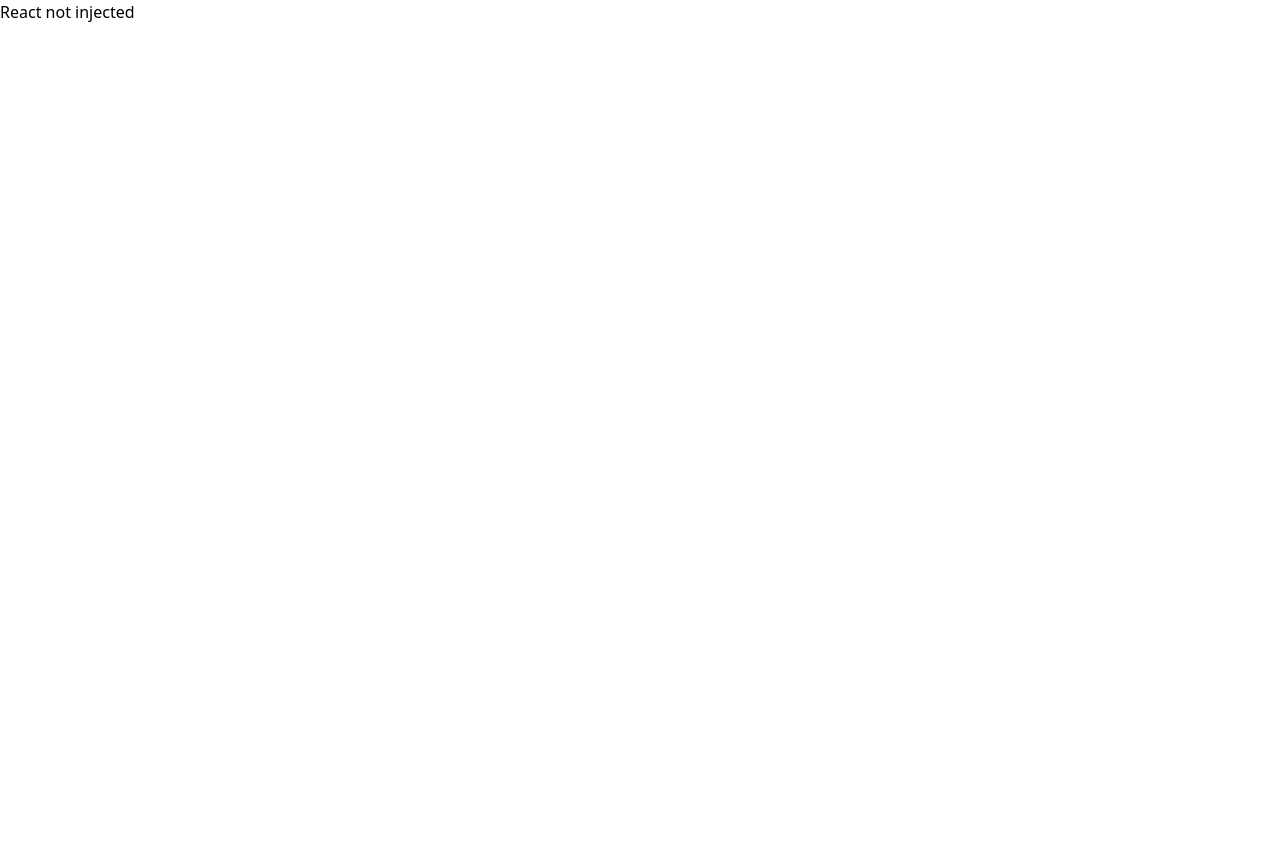
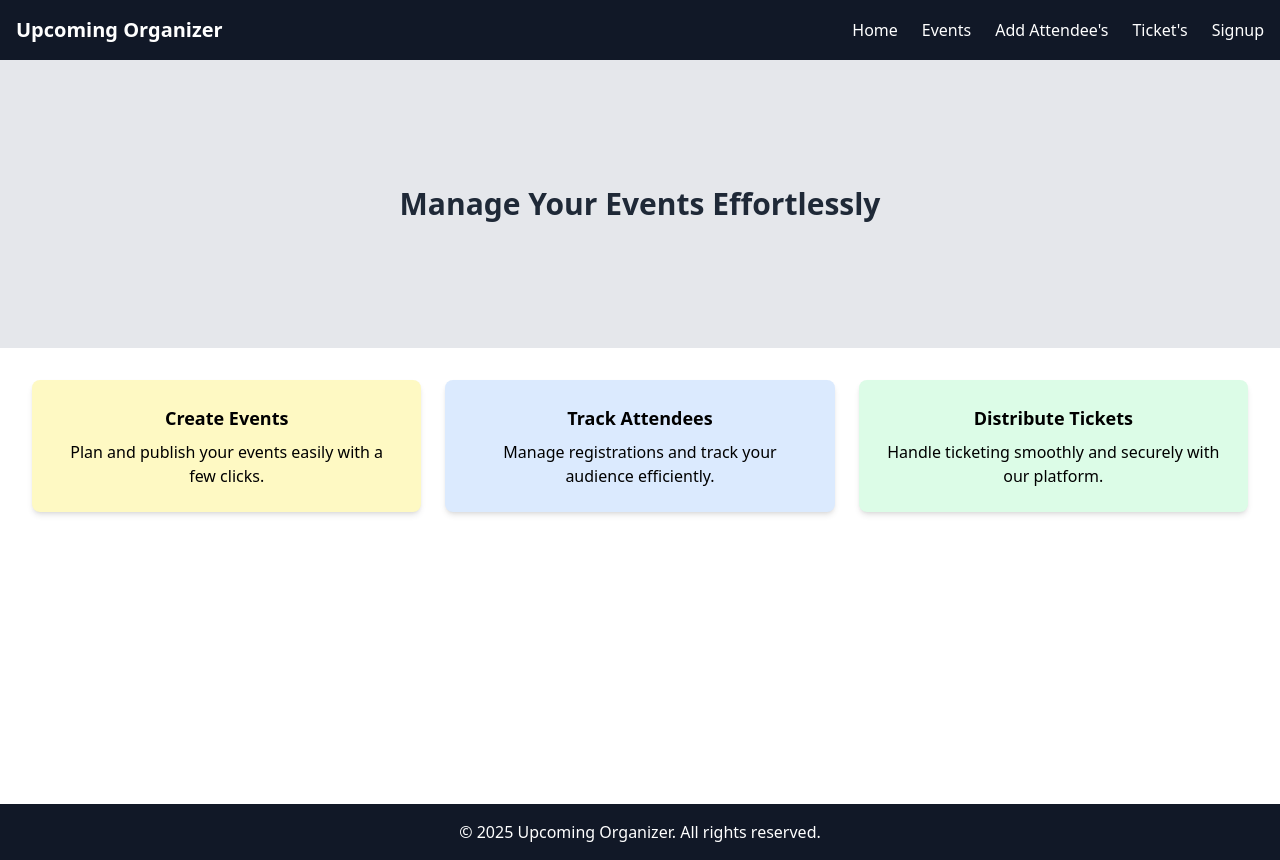
Before and after one commit to razalcp/Upcoming_frontend, a React (Vite) app: page / in a window 1280 px wide. Before the commit the page ends 800 px from the top, so only its background shows below. Built offline with nearby package versions, Linux system fonts and the light colour scheme.

Commit message:
changed_link

```diff
--- a/index.html
+++ b/index.html
@@ -5,7 +5,7 @@
     <meta charset="UTF-8">
     <meta name="viewport" content="width=device-width, initial-scale=1.0">
     <title>Document</title>
-    <link rel="stylesheet" href="./dist/output.css">
+
 </head>
 
 <body>
--- a/src/App.js
+++ b/src/App.js
@@ -7,8 +7,7 @@ import EventCreator from "./components/organizer/EventCreator";
 import Attendees from "./components/organizer/Attendees";
 import Tickets from "./components/organizer/Tickets";
 import OrganizerSignup from "./components/organizer/OrganizerSignup";
-// import OrganizerLogin from "./components/organizer/organizerLogin";
-// In src/App.js
+
 import OrganizerLogin from "./components/organizer/OrganizerLogin";
 
 
@@ -62,6 +61,4 @@ const AppRouter = createBrowserRouter([
 
 const root = ReactDOM.createRoot(document.getElementById('root'))
 
-// root.render(<RouterProvider router={AppRouter} />)
-
-export default <RouterProvider router={AppRouter} />;
+root.render(<RouterProvider router={AppRouter} />)
```
Also changed, not shown: index.js (deleted, +0 -7 lines), 1 other file (tests, documents, lock files or other folders).
